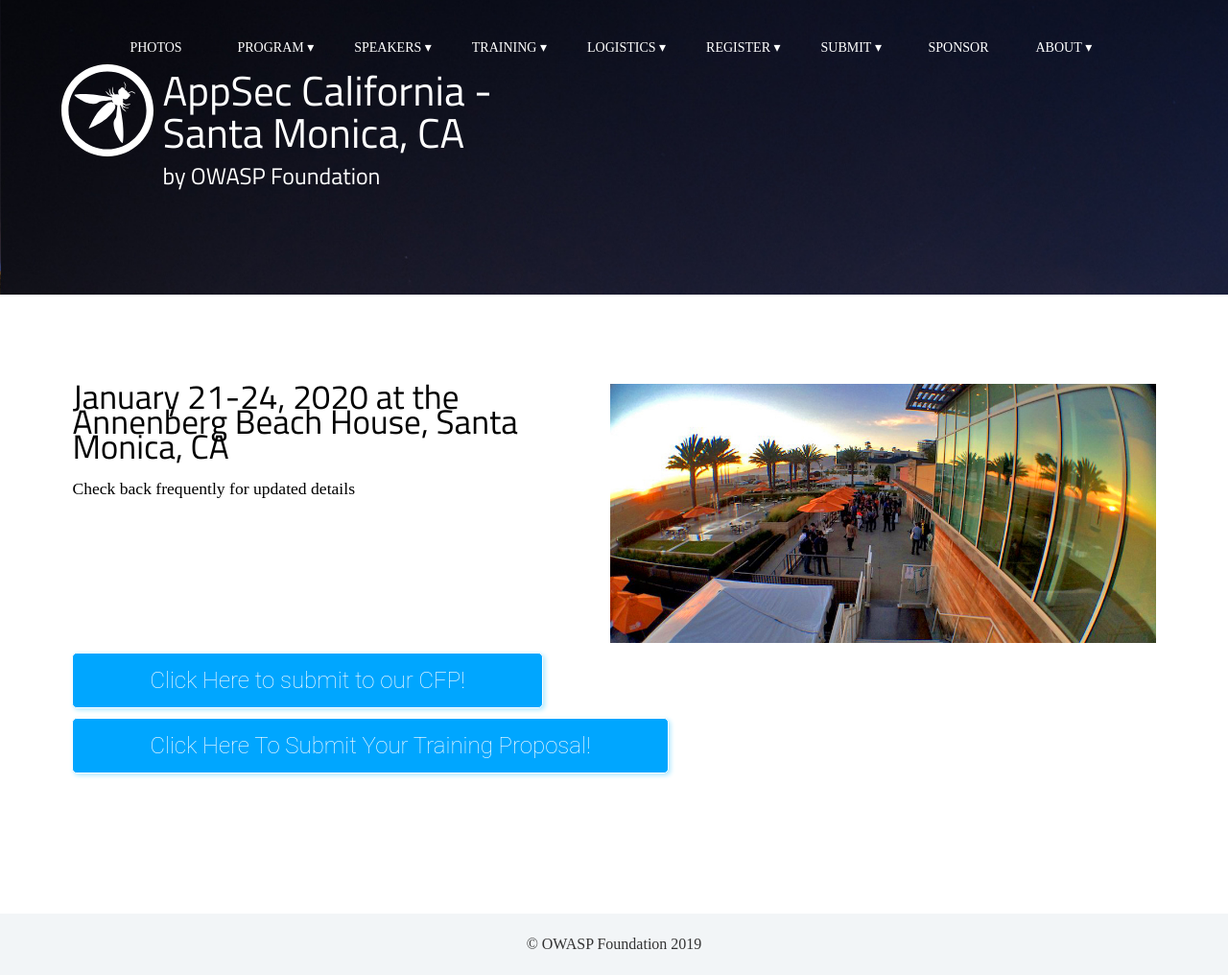
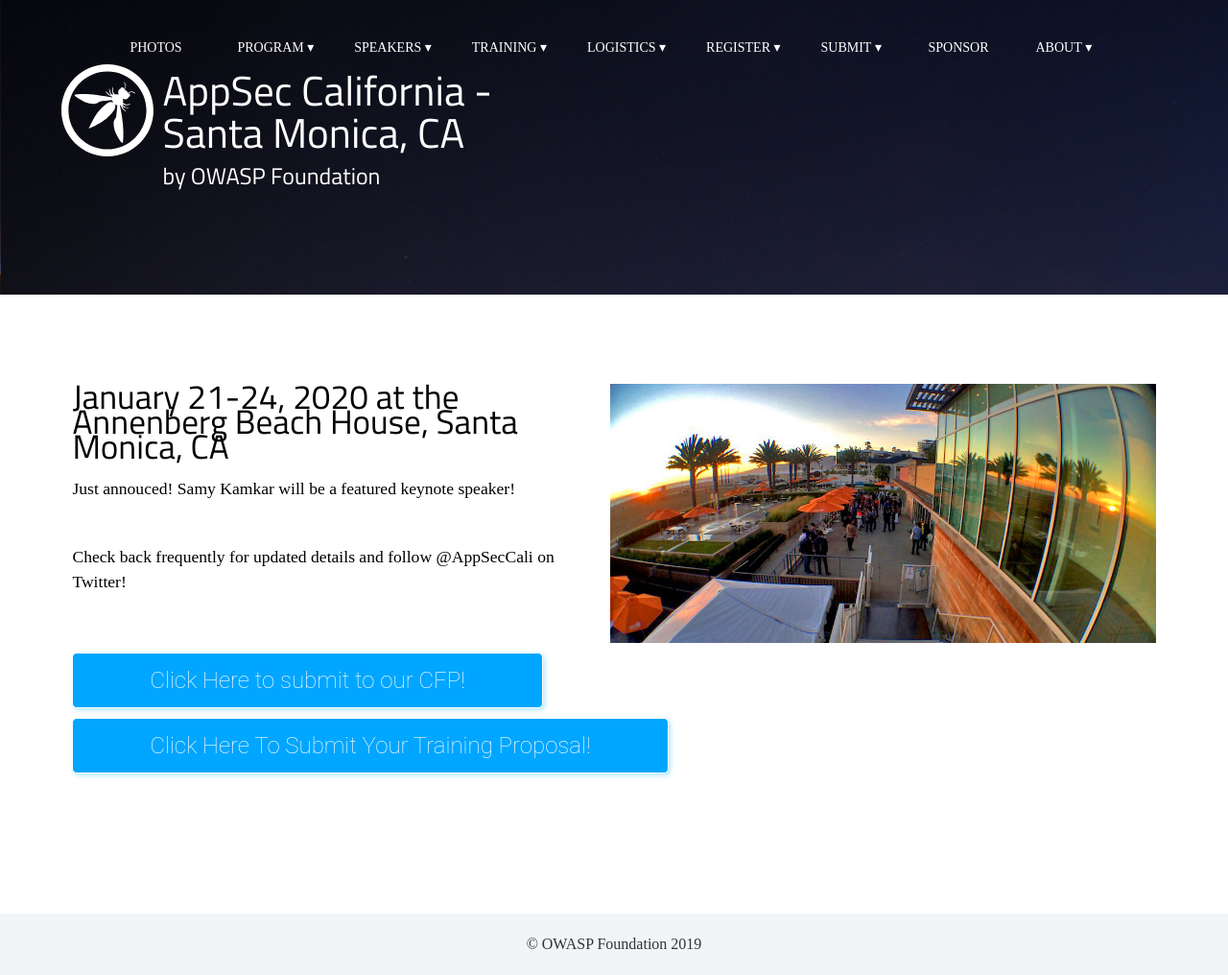
Before and after one commit to OWASP/2020-appseccalifornia, a Jekyll site: the page built from index.html, in a window 1280 px wide. Shown: the whole page at 96% size. Built offline with Jekyll 4.4.1, drawn with Linux system fonts in a browser that asks for light colours; some web fonts are replaced.

Commit message:
added Samy keynote to homepage

```diff
--- a/index.html
+++ b/index.html
@@ -11,7 +11,10 @@
 <br>
 <br>
 <div class="row">
-<div class="column"><h2>January 21-24, 2020 at the Annenberg Beach House, Santa Monica, CA</h2><p>Check back frequently for updated details</p></div>
+<div class="column"><h2>January 21-24, 2020 at the Annenberg Beach House, Santa Monica, CA</h2>
+<p><b>Just annouced! Samy Kamkar will be a featured keynote speaker!</b></p>
+<br>
+<p>Check back frequently for updated details and follow @AppSecCali on Twitter!</p></div>
 <br>
 <br>
 <div class="column"><img src="../assets/images/fisheye.jpg" width="569" align="right"></div>
```
